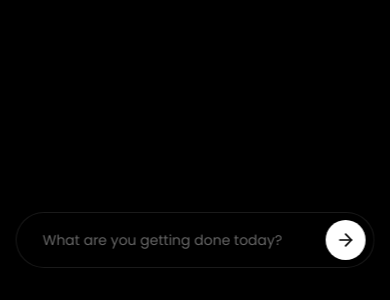
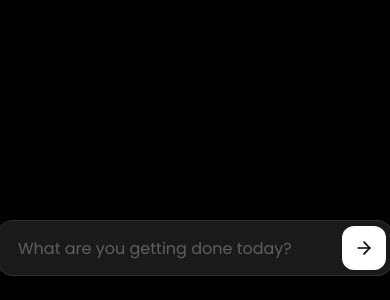
Before and after one commit to Unwindmeinstead/do, a React (Vite) app: page / in a window 390 px wide. Shown: the part 544-844 px from the top of the page. Built offline with nearby package versions, Linux system fonts and the light colour scheme; the HTML template or start-up script is replaced by a standard one.

Commit message:
fix(mobile): optimize for PWA/iOS (16px font, fixed layout, overscroll-behavior)

```diff
--- a/src/components/ExpandedCard.tsx
+++ b/src/components/ExpandedCard.tsx
@@ -105,7 +105,7 @@ const ExpandedCard = ({
           value={editedText}
           onChange={(e) => setEditedText(e.target.value)}
           className="w-full bg-transparent text-white text-lg font-medium
-                     outline-none placeholder:text-white/30 mb-4"
+                     outline-none placeholder:text-white/30 mb-4 text-[16px]"
           placeholder="Task title..."
         />
 
@@ -114,7 +114,7 @@ const ExpandedCard = ({
           value={editedNotes}
           onChange={(e) => setEditedNotes(e.target.value)}
           placeholder="Add notes..."
-          className="w-full h-40 bg-white/5 rounded-xl p-4 text-white/80 text-sm
+          className="w-full h-40 bg-white/5 rounded-xl p-4 text-white/80 text-[16px]
                      outline-none placeholder:text-white/30 resize-none
                      border border-white/10 focus:border-white/20 transition-colors"
         />
--- a/src/components/Settings.tsx
+++ b/src/components/Settings.tsx
@@ -44,11 +44,11 @@ const Settings = ({ isOpen, onClose, onClearAll, onExportData, settings, onUpdat
             exit={{ scale: 0.9, opacity: 0, y: 20 }}
             transition={{ type: "spring", stiffness: 300, damping: 30 }}
             onClick={(e) => e.stopPropagation()}
-            className="w-full max-w-2xl h-[500px] bg-zinc-900/90 border border-white/10 rounded-[32px] overflow-hidden flex shadow-2xl"
+            className="w-full max-w-2xl h-[90vh] md:h-[500px] bg-zinc-900/90 border border-white/10 rounded-[32px] overflow-hidden flex flex-col md:flex-row shadow-2xl"
           >
-            {/* Sidebar */}
-            <div className="w-56 border-r border-white/5 bg-black/20 p-6 flex flex-col gap-2">
-              <div className="flex items-center gap-2 mb-8 px-2">
+            {/* Sidebar / Navigation tabs */}
+            <div className="w-full md:w-56 border-b md:border-b-0 md:border-r border-white/5 bg-black/20 p-4 md:p-6 flex flex-row md:flex-col gap-2 overflow-x-auto md:overflow-x-visible shrink-0">
+              <div className="hidden md:flex items-center gap-2 mb-8 px-2">
                 <SettingsIcon className="w-5 h-5 text-white/40" />
                 <span className="font-semibold text-white tracking-tight">System</span>
               </div>
@@ -60,11 +60,11 @@ const Settings = ({ isOpen, onClose, onClearAll, onExportData, settings, onUpdat
                   <button
                     key={item.id}
                     onClick={() => setActiveSection(item.id as Section)}
-                    className={`flex items-center gap-3 px-3 py-2.5 rounded-xl transition-all duration-200 text-sm font-medium
+                    className={`flex items-center gap-3 px-3 py-2 md:py-2.5 rounded-xl transition-all duration-200 text-sm font-medium whitespace-nowrap
                               ${isActive ? "bg-white/10 text-white" : "text-white/40 hover:text-white/70 hover:bg-white/5"}`}
                   >
                     <Icon className={`w-4 h-4 ${isActive ? "text-white" : "text-white/40"}`} />
-                    {item.label}
+                    <span className="md:inline">{item.label}</span>
                   </button>
                 );
               })}
--- a/src/components/TaskInput.tsx
+++ b/src/components/TaskInput.tsx
@@ -139,25 +139,20 @@ const TaskInput = ({ onSubmit, onOpenSettings, autoLabel = true }: TaskInputProp
 
   return (
     <div
-      className="fixed left-1/2 z-50 w-[92%] max-w-xl -translate-x-1/2"
-      style={{ bottom: "calc(2rem + env(safe-area-inset-bottom))" }}
+      className="fixed left-0 right-0 z-50 flex justify-center px-4"
+      style={{ bottom: "calc(1.5rem + env(safe-area-inset-bottom))" }}
     >
       <motion.div
-        initial={{ y: 100, opacity: 0 }}
-        animate={{ y: 0, opacity: 1 }}
-        transition={{
-          type: "spring",
-          stiffness: 300,
-          damping: 30,
-          delay: 0.2,
-        }}
+        initial={{ opacity: 0 }}
+        animate={{ opacity: 1 }}
+        transition={{ duration: 0.2 }}
       >
         <div
-          className={`relative rounded-full flex items-center h-14 px-2
-                      bg-black/90 backdrop-blur-xl
-                      border transition-all duration-75
+          className={`relative w-full max-w-xl rounded-2xl flex items-center h-14 pl-4 pr-1.5
+                      bg-[#1a1a1a] shadow-[0_20px_50px_rgba(0,0,0,0.5)]
+                      border transition-[border,box-shadow] duration-75 overflow-hidden
                       ${borderFlash
-              ? "border-white/60 shadow-[0_0_12px_rgba(255,255,255,0.15)]"
+              ? "border-white/40 shadow-[0_0_15px_rgba(255,255,255,0.1)]"
               : "border-white/10"
             }`}
         >
@@ -212,8 +207,8 @@ const TaskInput = ({ onSubmit, onOpenSettings, autoLabel = true }: TaskInputProp
                   transition={{ type: "spring", stiffness: 800, damping: 40, mass: 0.5 }}
                   className="flex items-center gap-2"
                 >
-                  <div className="h-7 flex items-center px-1">
-                    <span className={`text-[11px] uppercase font-black tracking-[0.15em] whitespace-nowrap
+                  <div className="h-7 flex items-center px-1 max-w-[80px] md:max-w-none">
+                    <span className={`text-[10px] md:text-[11px] uppercase font-black tracking-[0.1em] md:tracking-[0.15em] whitespace-nowrap truncate
                                      ${TYPE_COLORS[currentType] || 'text-white/70'}`}
                     >
                       {currentLabel}
@@ -224,9 +219,9 @@ const TaskInput = ({ onSubmit, onOpenSettings, autoLabel = true }: TaskInputProp
                     <motion.div
                       initial={{ opacity: 0, scale: 0.9 }}
                       animate={{ opacity: 1, scale: 1 }}
-                      className="h-7 flex items-center px-2.5 rounded-full bg-blue-500/10 border border-blue-500/20"
+                      className="h-7 flex items-center px-2 rounded-full bg-blue-500/10 border border-blue-500/20 max-w-[100px] md:max-w-none"
                     >
-                      <span className="text-[10px] text-blue-400/80 font-bold uppercase tracking-wider whitespace-nowrap">
+                      <span className="text-[9px] md:text-[10px] text-blue-400/80 font-bold uppercase tracking-wider whitespace-nowrap truncate">
                         {currentTemporal.date && currentTemporal.date}
                         {currentTemporal.date && currentTemporal.time && " • "}
                         {currentTemporal.time && currentTemporal.time}
@@ -244,16 +239,15 @@ const TaskInput = ({ onSubmit, onOpenSettings, autoLabel = true }: TaskInputProp
             onChange={handleChange}
             onKeyDown={handleKeyDown}
             placeholder={isListening ? "Listening..." : "What are you getting done today?"}
-            className="flex-1 bg-transparent h-full text-white placeholder:text-white/40
-                       outline-none text-sm"
+            className="flex-1 min-w-0 bg-transparent h-full text-white placeholder:text-white/30
+                       outline-none text-[16px] leading-normal"
             style={{
-              paddingLeft: (isListening || isThinking) ? "110px" : currentLabel ? (currentTemporal ? "220px" : "90px") : "18px",
-              paddingRight: "8px"
+              paddingLeft: (isListening || isThinking) ? "90px" : currentLabel ? (currentTemporal ? "150px" : "70px") : "4px",
+              paddingRight: "4px"
             }}
           />
           <motion.button
-            whileTap={{ scale: 0.9 }}
-            whileHover={{ scale: 1.05 }}
+            whileTap={{ scale: 0.95 }}
             onMouseDown={() => {
               pressTimeoutRef.current = setTimeout(startListening, 500);
             }}
@@ -273,9 +267,9 @@ const TaskInput = ({ onSubmit, onOpenSettings, autoLabel = true }: TaskInputProp
                 if (isListening) stopListening();
               }
             }}
-            className={`w-10 h-10 rounded-full flex items-center justify-center transition-all duration-300
-                       ${isListening ? "bg-blue-500 scale-110 shadow-[0_0_20px_rgba(59,130,246,0.5)]" : "bg-white"}
-                       disabled:opacity-30 disabled:cursor-not-allowed flex-shrink-0`}
+            className={`w-11 h-11 rounded-xl flex items-center justify-center transition-all duration-300
+                       ${isListening ? "bg-red-500 scale-105" : "bg-white"}
+                       disabled:opacity-30 disabled:cursor-not-allowed flex-shrink-0 ml-1`}
           >
             {isListening ? (
               <Mic className="w-5 h-5 text-white animate-pulse" />
--- a/src/index.css
+++ b/src/index.css
@@ -54,9 +54,15 @@
     @apply border-border;
   }
 
+  html,
   body {
-    @apply bg-background text-foreground antialiased;
+    @apply bg-black text-foreground antialiased;
     font-family: 'Poppins', sans-serif;
+    overscroll-behavior: none;
+    height: 100%;
+    width: 100%;
+    overflow: hidden;
+    position: fixed;
   }
 
   /* Hide scrollbar for cleaner look */
@@ -72,11 +78,9 @@
 
 @layer utilities {
   .card-glass {
-    background: linear-gradient(
-      145deg,
-      hsl(220 15% 14%) 0%,
-      hsl(220 15% 10%) 100%
-    );
+    background: linear-gradient(145deg,
+        hsl(220 15% 14%) 0%,
+        hsl(220 15% 10%) 100%);
     box-shadow: var(--card-shadow);
   }
 
@@ -91,6 +95,7 @@
   0% {
     background-position: -200% 0;
   }
+
   100% {
     background-position: 200% 0;
   }
--- a/src/pages/Index.tsx
+++ b/src/pages/Index.tsx
@@ -109,7 +109,7 @@ const Index = () => {
     : null;
 
   return (
-    <div className="min-h-screen bg-black flex flex-col items-center justify-center overflow-hidden">
+    <div className="h-[100dvh] w-full bg-black flex flex-col items-center justify-center overflow-hidden fixed inset-0">
       {/* Card stack area */}
       <div className="flex-1 flex items-center justify-center w-full pt-10 pb-32">
         {tasks.length > 0 && (
```
